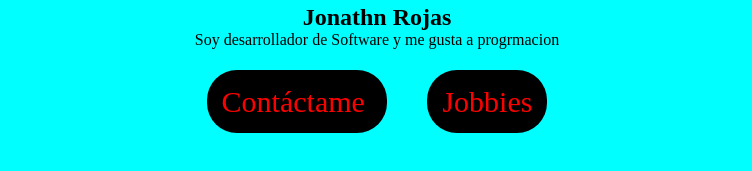
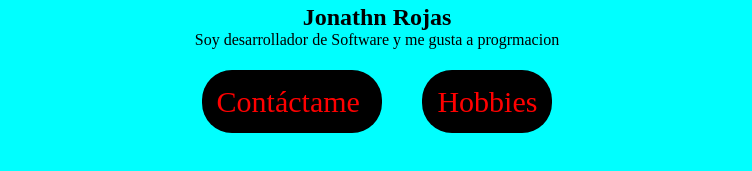
Before and after one commit to jasia86/CVJonathanRojas2, a plain HTML site: page index.html in a window 1280 px wide. Shown: the part 343-514 px from the top of the page, without its empty margins (263-1015 px from the left). Drawn offline with nearby package versions, Linux system fonts and the light colour scheme.

Commit message:
Update index.html

```diff
--- a/index.html
+++ b/index.html
@@ -23,7 +23,7 @@
 
   <a href="Pages/contact.html" class="enlace"> Contáctame </a>
 
-  <a href="Pages/hobbies.html" class="enlace"> Jobbies </a>
+  <a href="Pages/hobbies.html" class="enlace"> Hobbies </a>
 
 
 </body>
```
